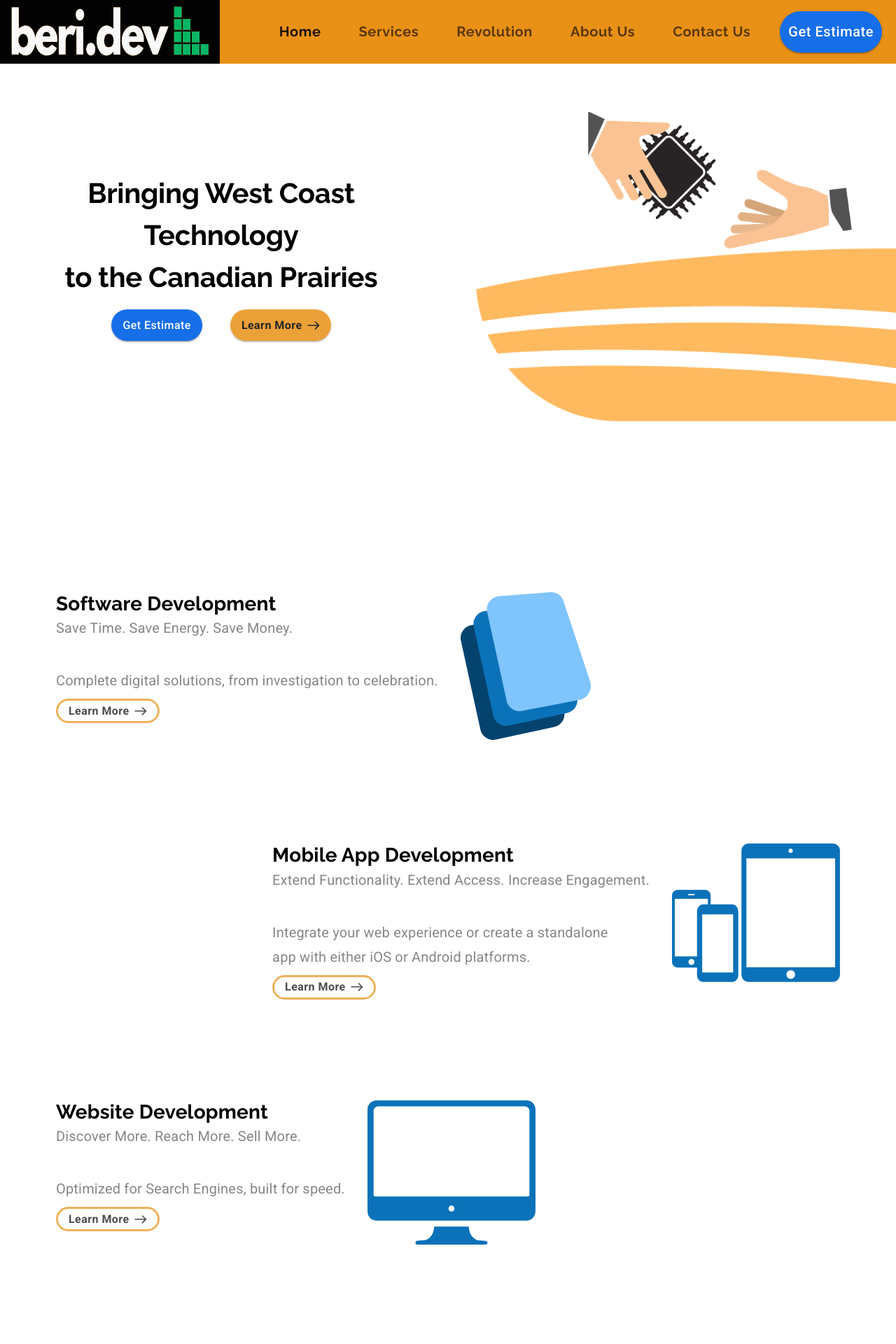
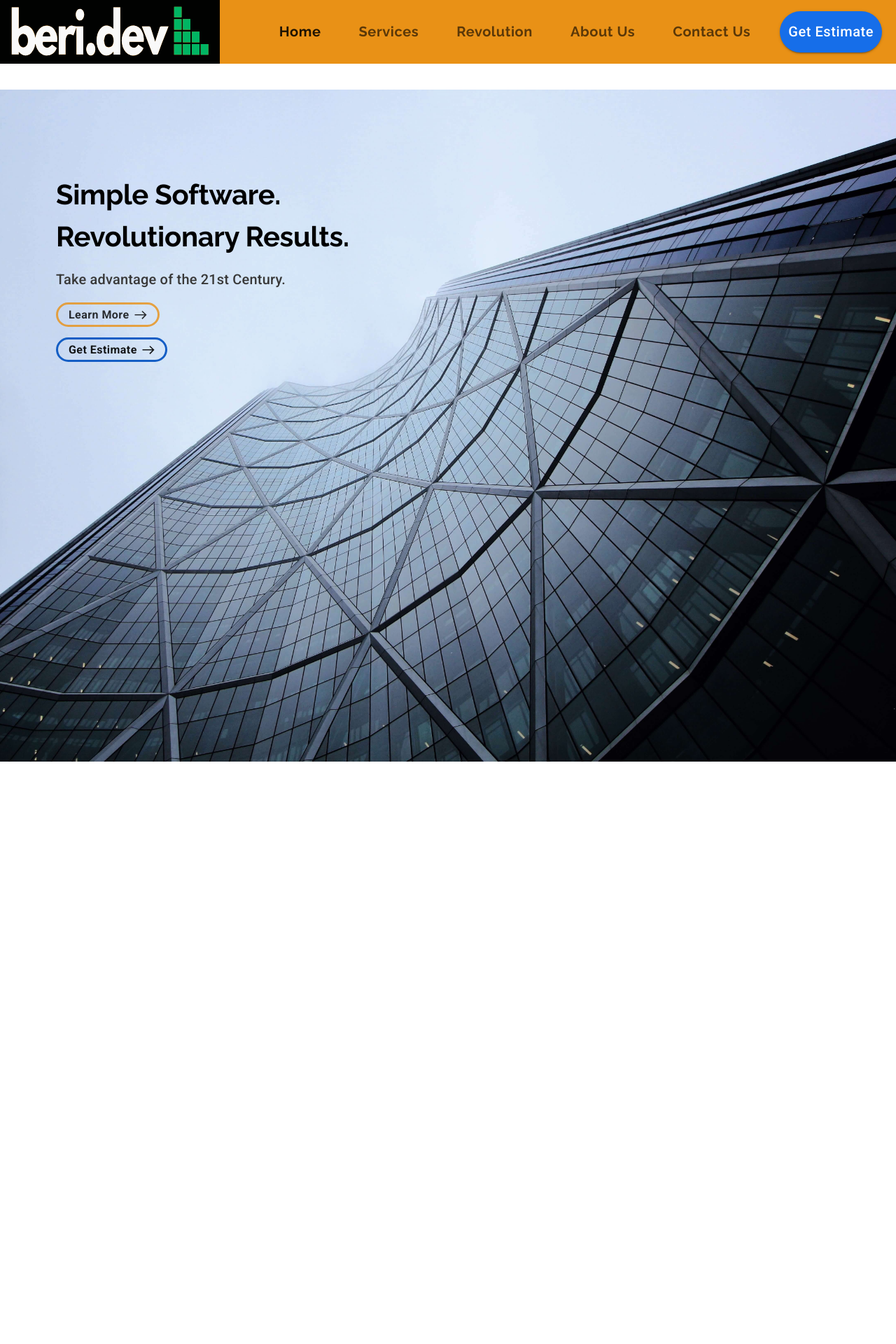
Before and after one commit to HAZberi/tech-company-website, a React (Create React App) app: page / in a window 1280 px wide. Shown: the top 1920 px of the page at 70% size. After the commit the page ends 1088 px from the top, so only its background shows below. Built offline with nearby package versions, Linux system fonts and the light colour scheme.

Commit message:
horizontal scroll BUG!! Target: CalltoAction

```diff
--- a/src/App.js
+++ b/src/App.js
@@ -53,7 +53,7 @@ const App = () => {
               component={() => <div>Get your Estimate</div>}
             />
           </Switch>
-          <Footer value={value} setValue={setValue} selected={selected} setSelected={setSelected}/>
+          {/* <Footer value={value} setValue={setValue} selected={selected} setSelected={setSelected}/> */}
         </BrowserRouter>
       </div>
     </ThemeProvider>
--- a/src/components/LandingPage.js
+++ b/src/components/LandingPage.js
@@ -22,6 +22,7 @@ const useStyles = makeStyles((theme) => ({
     minWidth: "21em",
     marginTop: "2em",
     marginLeft: "5%",
+    overflow: "hidden",
     [theme.breakpoints.down("xs")]: {
       maxWidth: "30em",
     },
@@ -200,7 +201,7 @@ const LandingPage = () => {
       <Grid container direction="column" className={classes.mainContainer}>
         <Grid item>
           {/* ------- Hero Block --------- */}
-          <Grid
+{/*           <Grid
             container
             justify={smaller ? "center" : "flex-end"}
             alignItems="center"
@@ -239,11 +240,11 @@ const LandingPage = () => {
             <Grid item md xs className={classes.animation}>
               <Lottie options={defaultOptions} height={"100%"} width={"100%"} />
             </Grid>
-          </Grid>
+          </Grid> */}
         </Grid>
         <Grid item>
           {/* ------ Software Block ------- */}
-          <Grid
+{/*           <Grid
             container
             direction="row"
             className={classes.softDevContainer}
@@ -272,10 +273,10 @@ const LandingPage = () => {
             </Grid>
             <Grid item>{smaller ? "" : softwareIconJSX}</Grid>
           </Grid>
-        </Grid>
+ */}        </Grid>
         <Grid item>
           {/* ------ App Block ------- */}
-          <Grid
+          {/* <Grid
             container
             direction="row"
             className={classes.devContainer}
@@ -300,11 +301,11 @@ const LandingPage = () => {
               </Button>
             </Grid>
             <Grid item>{smaller ? "" : mobileIconJSX}</Grid>
-          </Grid>
+          </Grid> */}
         </Grid>
         <Grid item>
           {/* ------ Website Block ------- */}
-          <Grid
+          {/* <Grid
             container
             direction="row"
             className={classes.devContainer}
@@ -331,11 +332,11 @@ const LandingPage = () => {
               </Button>
             </Grid>
             <Grid item>{smaller ? "" : websiteIconJSX}</Grid>
-          </Grid>
+          </Grid> */}
         </Grid>
         <Grid item>
           {/* ------ Revolution Block ------- */}
-          <Grid container alignItems="center" justify="center" style={{height: "50em"}} className={classes.devContainer}>
+{/*           <Grid container alignItems="center" justify="center" style={{height: "50em"}} className={classes.devContainer}>
             <Card className={classes.revolutionCard}>
               <CardContent>
                 <Grid container direction="column" style={{textAlign: "center"}}>
@@ -360,10 +361,10 @@ const LandingPage = () => {
             </Card>
             <div className={classes.revolutionBackground} />
           </Grid>
-        </Grid>
+ */}        </Grid>
         <Grid item>
           {/* Information Block */}
-          <Grid container style={{height: "40em"}} alignItems="center">
+{/*           <Grid container style={{height: "40em"}} alignItems="center">
             <Grid item container style={{position: "absolute", textAlign: smallest ? "center" : "inherit"}} direction={smallest ? "column" : "row"} spacing={smallest ? 10 : 0}>
               <Grid sm item style={{marginLeft: smallest ? 0 : smaller ? "3em" : "5em"}}>
                 <Grid container direction="column">
@@ -392,7 +393,7 @@ const LandingPage = () => {
             </Grid>
           <div className={classes.infoBackground} />
           </Grid>
-        </Grid>
+ */}        </Grid>
         <Grid item>
           {/* Call to Action Block */}
           <CallToAction />
--- a/src/components/ui/CallToAction.js
+++ b/src/components/ui/CallToAction.js
@@ -53,9 +53,9 @@ const CallToAction = () => {
 
 
   return (
-    <Grid container style={{height: smaller ? "85em" : "60em"}} alignItems="start">
+    <Grid container style={{height: smaller ? "85em" : "60em"}} alignItems="flex-start">
       <Grid item container style={{position: "absolute", marginLeft: smaller ? 0 : "5em", marginTop: smaller ? "5em" : "7.5em", textAlign: smaller ? "center" : "inherit"}}>
-        <Grid sm container direction="column">
+        <Grid container direction="column">
           <Grid item>
             <Typography variant="h2" gutterBottom>
               Simple Software.
--- a/src/components/ui/Footer.js
+++ b/src/components/ui/Footer.js
@@ -37,6 +37,8 @@ const useStyles = makeStyles((theme) => ({
   mainContainer: {
     position: "absolute",
     marginTop: "auto",
+    marginRight: 0,
+    overflow: "hidden",
     [theme.breakpoints.down("md")]: {
       marginTop: "0.5rem",
       justifyContent: "flex-end",
```
Also changed, not shown: src/animations/landinganimation/img_4.png, 1 other file (tests, documents, lock files or other folders).
